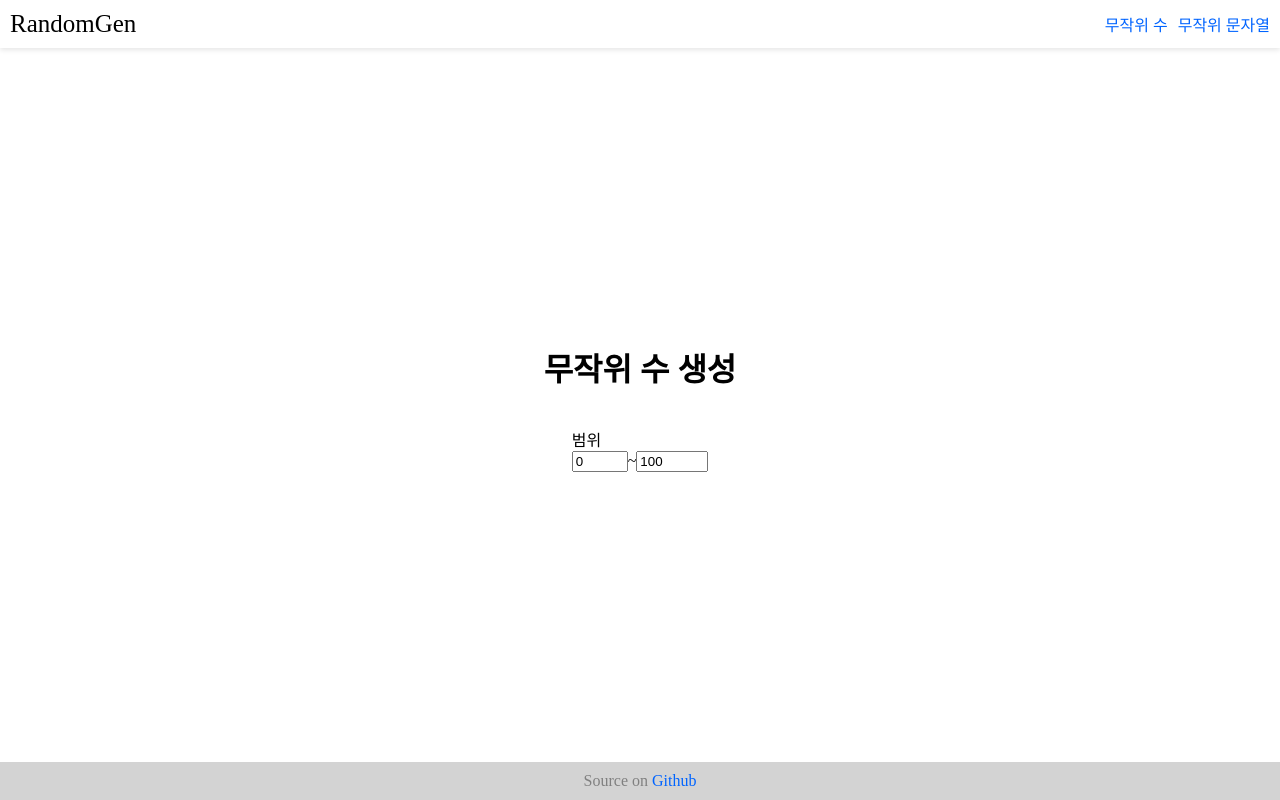
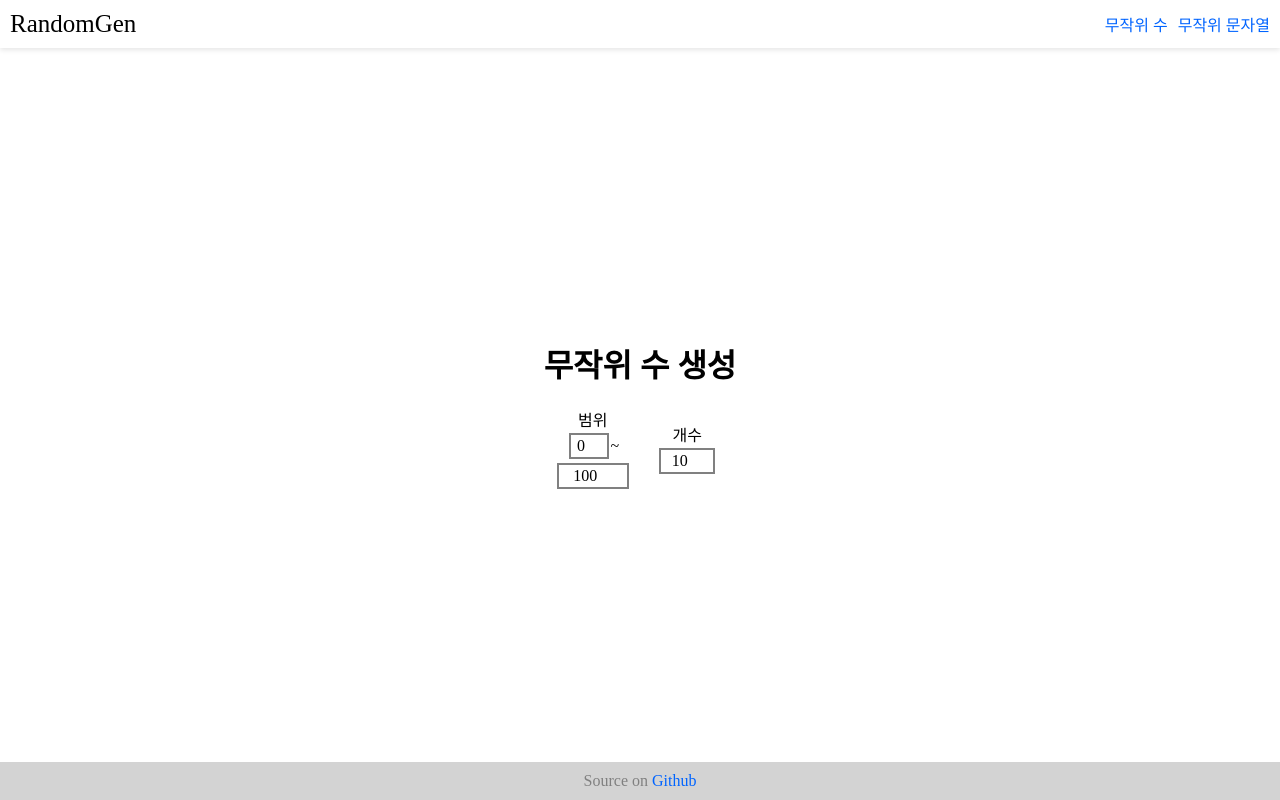
Before and after one commit to OhBeomho/randomgen, a React (Vite) app: page /nums in a window 1280 px wide. Built offline with nearby package versions, Linux system fonts and the light colour scheme.

Commit message:
making page that generates random numbers

```diff
--- /dev/null
+++ b/src/components/Input.styled.ts
@@ -0,0 +1,14 @@
+import { styled } from "styled-components";
+
+export const Input = styled.input`
+	all: unset;
+	padding: 2px;
+	margin: 2px;
+	border: 2px solid gray;
+	font-size: 16px;
+
+	&:hover,
+	&:focus {
+		border-color: black;
+	}
+`;
--- a/src/pages/Numbers.tsx
+++ b/src/pages/Numbers.tsx
@@ -1,5 +1,17 @@
+import { styled } from "styled-components";
+import { Input } from "../components/Input.styled";
 import Layout from "../components/Layout";
-import { useReducer, useCallback, ChangeEvent } from "react";
+import { useReducer, useCallback, ChangeEvent, useState } from "react";
+
+const Settings = styled.div`
+	display: flex;
+	align-items: center;
+	text-align: center;
+
+	& > * {
+		flex: 1;
+	}
+`;
 
 type ActionType = "rangeStart" | "rangeEnd" | "count";
 
@@ -12,6 +24,11 @@ interface State {
 interface Action {
 	type: ActionType;
 	payload: number;
+}
+
+interface Error {
+	type: string;
+	message: string;
 }
 
 function reducer(state: State, action: Action): State {
@@ -27,48 +44,83 @@ function reducer(state: State, action: Action): State {
 
 export default function () {
 	const [state, dispatch] = useReducer(reducer, { rangeStart: 0, rangeEnd: 100, count: 10 });
-	const changeRange = useCallback((e: ChangeEvent<HTMLInputElement>) => {
-		const { name: type, valueAsNumber: payload } = e.target;
+	const [error, setError] = useState<Error | null>(null);
+	const changeState = useCallback((e: ChangeEvent<HTMLInputElement>) => {
+		setError(null);
+		const { id: type, value, min, max } = e.target;
+		const minValue = Number(min),
+			maxValue = Number(max);
+		const payload = Number(value);
 
-		if (type !== "rangeStart" && type !== "rangeEnd") {
+		if (type !== "rangeStart" && type !== "rangeEnd" && type !== "count") {
 			return;
 		}
 
-		if (type === "rangeStart" && payload >= state.rangeEnd) {
-			dispatch({ type, payload: state.rangeEnd - 1 });
-		} else if (type === "rangeEnd" && payload <= state.rangeStart) {
-			dispatch({ type, payload: state.rangeStart + 1 });
-		} else {
-			dispatch({ type, payload });
+		dispatch({ type, payload: payload || 0 });
+		e.target.value = value.replace(/0{1,}[1-9]/g, "");
+
+		let message;
+		if (payload < minValue) {
+			message = `최소값(${minValue})보다 작습니다.`;
+		} else if (max && payload > maxValue) {
+			message = `최대값(${maxValue})보다 작습니다.`;
+		}
+
+		if (message) {
+			setError({ type, message });
+			return;
 		}
 	}, []);
+	const getWidthStyle = useCallback(
+		(value: number) => ({ width: (String(value).length + 1) * 16 }),
+		[]
+	);
+	const getRandomNumbers = useCallback(() => {
+		// const { rangeStart, rangeEnd, count } = state;
+	}, [state]);
 
-	// TODO: Complete this page in next session.
-
+	// TODO: Make settings
 	return (
 		<Layout>
 			<h1>무작위 수 생성</h1>
-			<p>
+			<Settings>
+				<div>
 					범위
 					<br />
-				<input
+					<Input
 						type="number"
-					name="rangeStart"
+						id="rangeStart"
 						min={0}
 						max={state.rangeEnd - 1}
 						value={state.rangeStart}
-					onChange={changeRange}
+						style={getWidthStyle(state.rangeStart)}
+						onChange={changeState}
 					/>
 					~
-				<input
+					<Input
 						type="number"
-					name="rangeEnd"
+						id="rangeEnd"
 						min={state.rangeStart + 1}
+						value={state.rangeEnd}
+						style={getWidthStyle(state.rangeEnd)}
+						onChange={changeState}
+					/>
+				</div>
+				<div>
+					개수
+					<br />
+					<Input
+						type="number"
+						id="count"
+						min={1}
 						max={1000}
-					value={state.rangeEnd}
-					onChange={changeRange}
+						value={state.count}
+						style={getWidthStyle(state.count)}
+						onChange={changeState}
 					/>
-			</p>
+				</div>
+			</Settings>
+			{error && <div style={{ color: "rgb(200, 0, 0)" }}>{error.message}</div>}
 		</Layout>
 	);
 }
--- a/tsconfig.json
+++ b/tsconfig.json
@@ -1,8 +1,8 @@
 {
 	"compilerOptions": {
-    "target": "ES2020",
+		"target": "ES2021",
 		"useDefineForClassFields": true,
-    "lib": ["ES2020", "DOM", "DOM.Iterable"],
+		"lib": ["ES2021", "DOM", "DOM.Iterable"],
 		"module": "ESNext",
 		"skipLibCheck": true,
 
```
Also changed, not shown: src/components/Button.styled.ts (renamed from src/components/Button.styled.tsx). Lines whose indentation alone changed are shown as unchanged.
